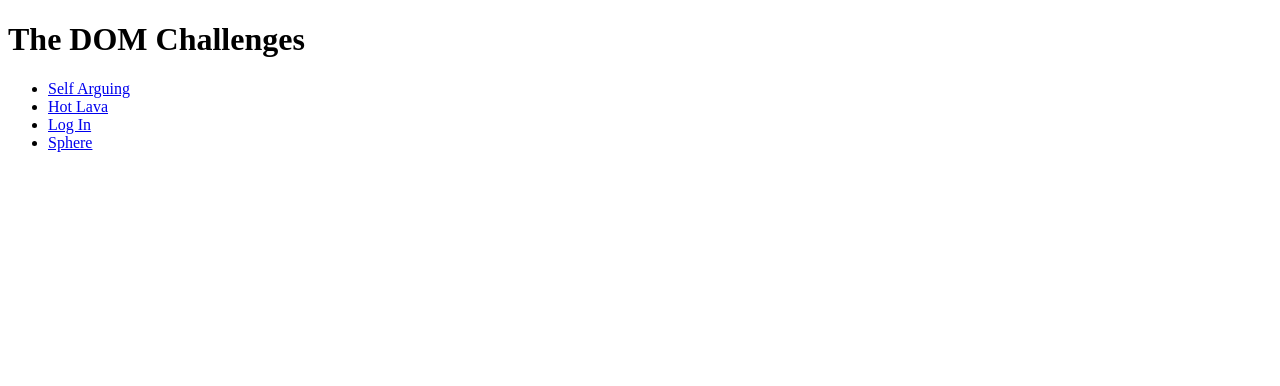
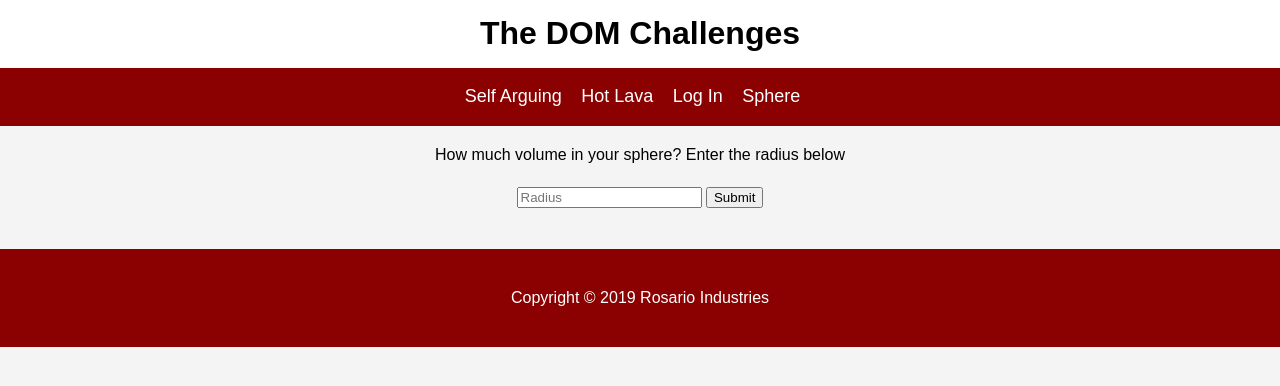
Before and after one commit to jrosario22/DOM-Challenges, a plain HTML site: page sphere.html in a window 1280 px wide. Drawn offline with Linux system fonts and the light colour scheme.

Commit message:
first commit

```diff
--- a/sphere.html
+++ b/sphere.html
@@ -2,9 +2,10 @@
 <html lang="en">
 <head>
     <title>Sphere</title>
+    <link rel="stylesheet" type="text/css" href="css/style.css">
 </head>
 <body>
-    <header id="login-header">
+    <header id="main-header">
         <div class="container">
             <h1>The DOM Challenges</h1>
         </div>
@@ -23,11 +24,30 @@
 
     <section>
         <div class="container">
-
+            <p>How much volume in your sphere? Enter the radius below</p>
+            <input id="radius" type="numbers" placeholder="Radius">
+            <input id="button" type="submit" value="Submit">
         </div>
     </section>
+
+    <footer id="main-footer">
+        <p>Copyright &copy; 2019 Rosario Industries</p>
+    </footer>
 </body>
+<script>
 
+let radiusFunc = document.getElementById("button");
+radiusFunc.addEventListener("click", () => {
+    var rd = document.getElementById("radius").value;
+    if(isNaN(rd) || rd < 0){
+        alert("Please enter a positive integer");
+    } else {
+        var volume = Math.pow(rd, 3)*Math.PI*(4/3);
+        alert(volume);
+    }
+});
+
+</script>
 
 
 </html>
```
